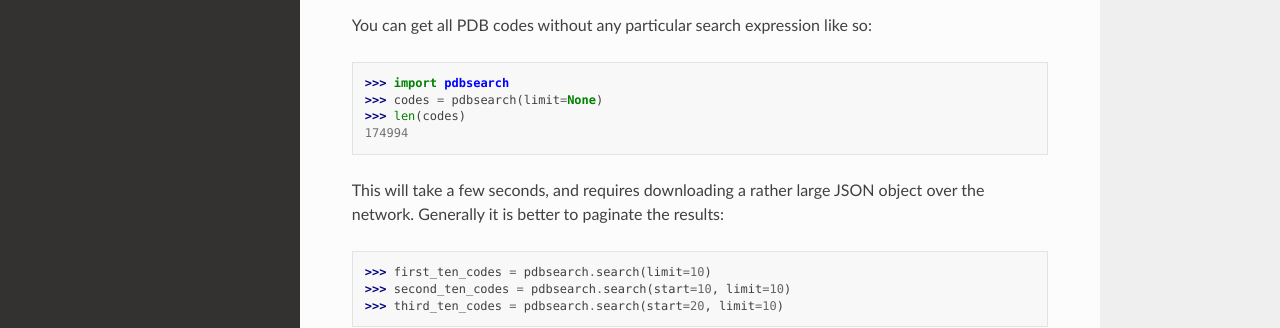
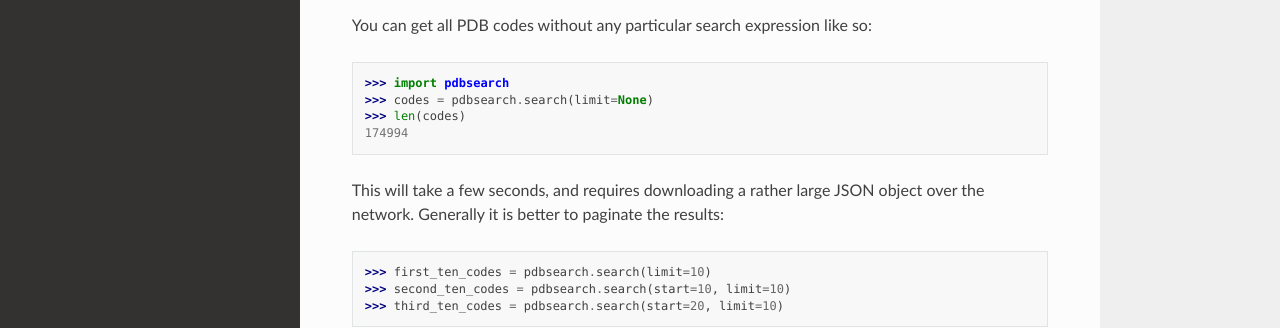
Before and after one commit to samirelanduk/pdbsearch, a Sphinx documentation site: the page built from docs/source/overview.rst, in a window 1280 px wide. Shown: the part 250-578 px from the top of the page. Built offline with Sphinx 7.4.7 and the Read the Docs theme 2.0.0, drawn with Linux system fonts in a browser that asks for light colours.

Commit message:
Final 0.1 changes

```diff
--- a/README.rst
+++ b/README.rst
@@ -71,7 +71,7 @@ Returning all PDB Codes
 You can get all PDB codes without any particular search expression like so:
 
     >>> import pdbsearch
-    >>> codes = pdbsearch(limit=None)
+    >>> codes = pdbsearch.search(limit=None)
     >>> len(codes)
     174994
 
--- a/docs/source/overview.rst
+++ b/docs/source/overview.rst
@@ -10,7 +10,7 @@ Returning all PDB Codes
 You can get all PDB codes without any particular search expression like so:
 
     >>> import pdbsearch
-    >>> codes = pdbsearch(limit=None)
+    >>> codes = pdbsearch.search(limit=None)
     >>> len(codes)
     174994
 
```
Also changed, not shown: 1 other file.
